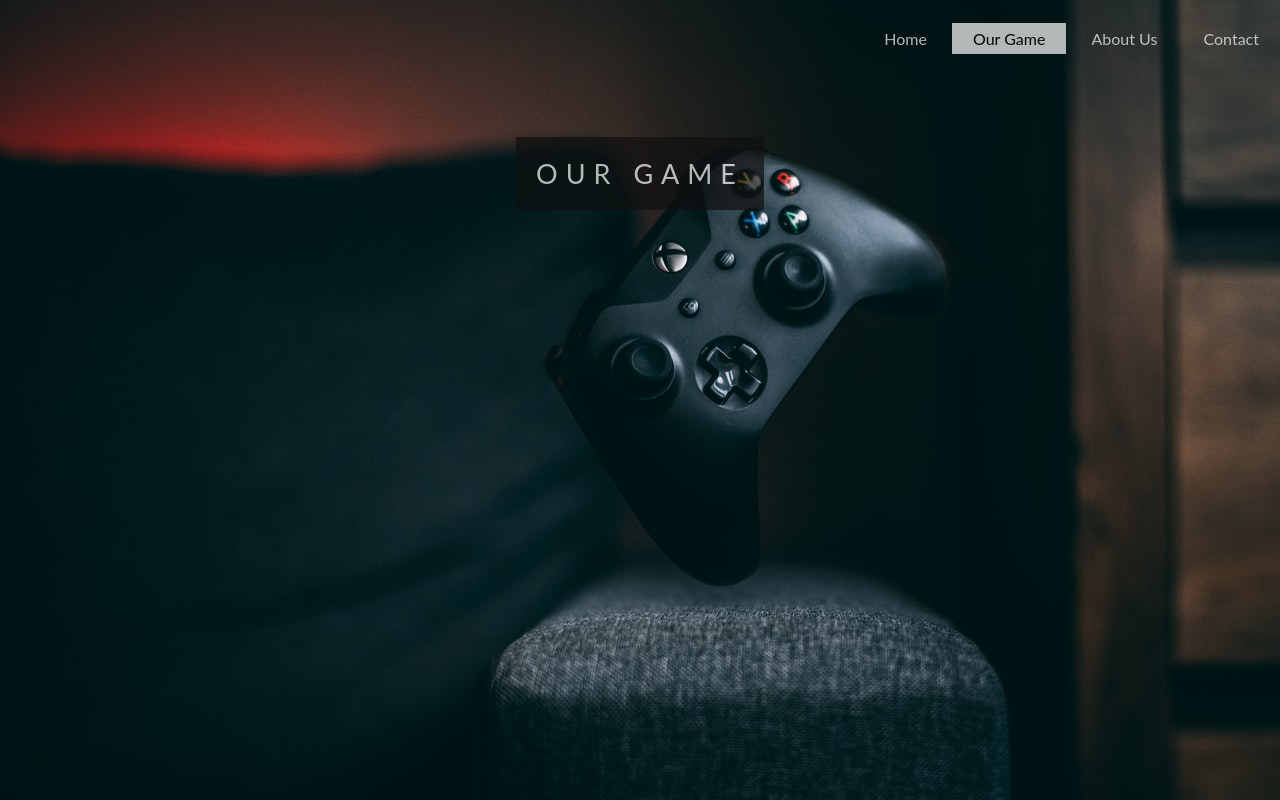
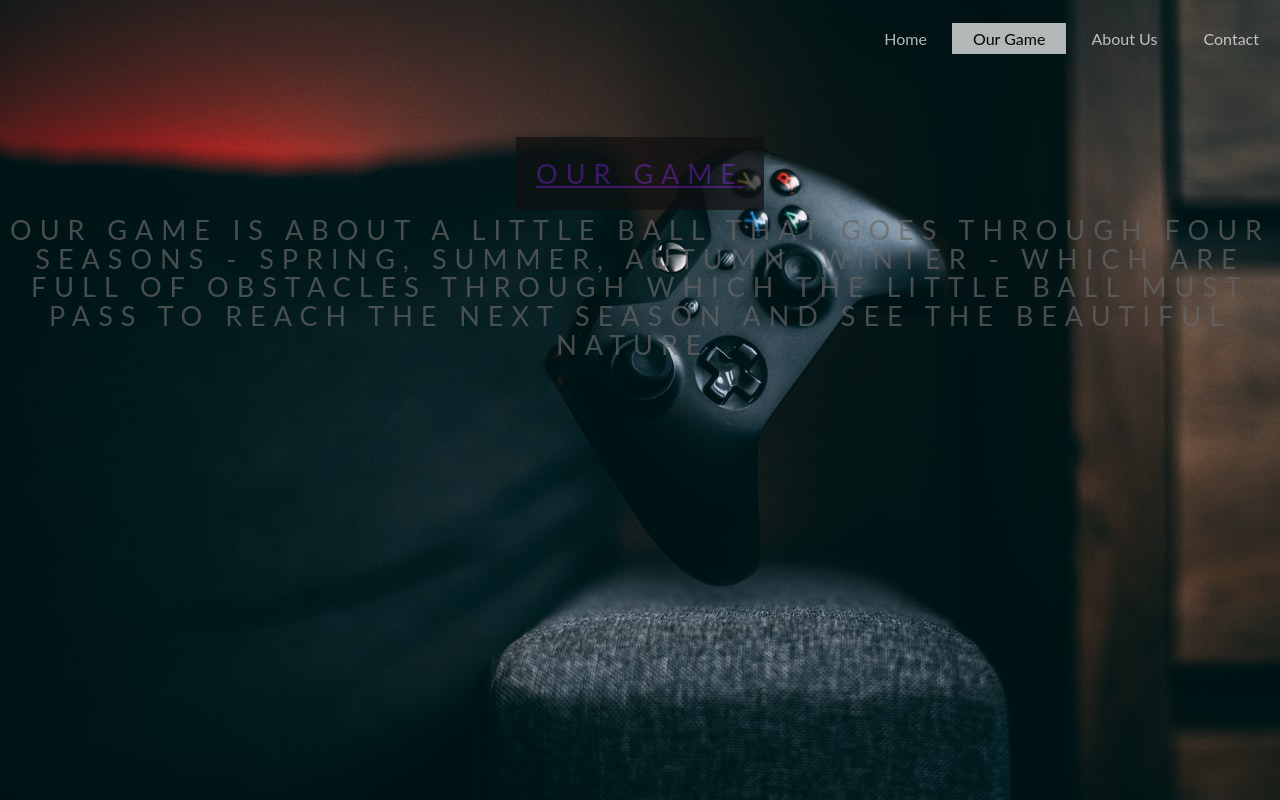
Before and after one commit to asslavov18/GamesProject, a plain HTML site: page ourgame.html in a window 1280 px wide. Drawn offline with Linux system fonts and the light colour scheme.

Commit message:
add information about our game

```diff
--- a/ourgame.html
+++ b/ourgame.html
@@ -15,11 +15,13 @@
         <li ><a href="aboutus.html">About Us</a></li>
         <li><a href="contact.html">Contact</a></li>
       </ul>
-    <div class="ptext">
-      <span class="border">
-        Our Game
-      </span>
-    </div>
+      <div class="ptext">
+        <span class="border">
+          <a href="">Our Game</a>
+        </span>
+        <p>Our game is about a little ball that goes through four seasons - spring, summer, autumn, winter - which are full of obstacles
+          through which the little ball must pass to reach the next season and see the beautiful nature.</p>
+      </div>
   </div>
 
 </body>
```
